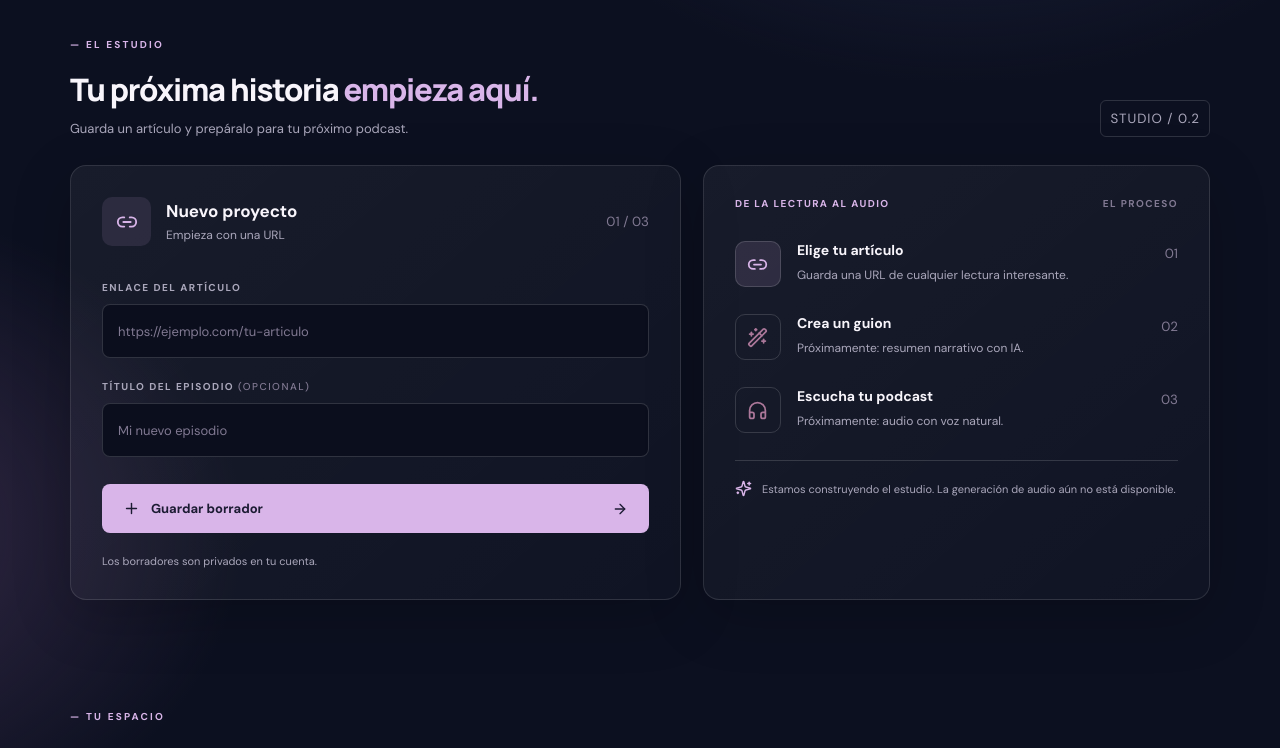
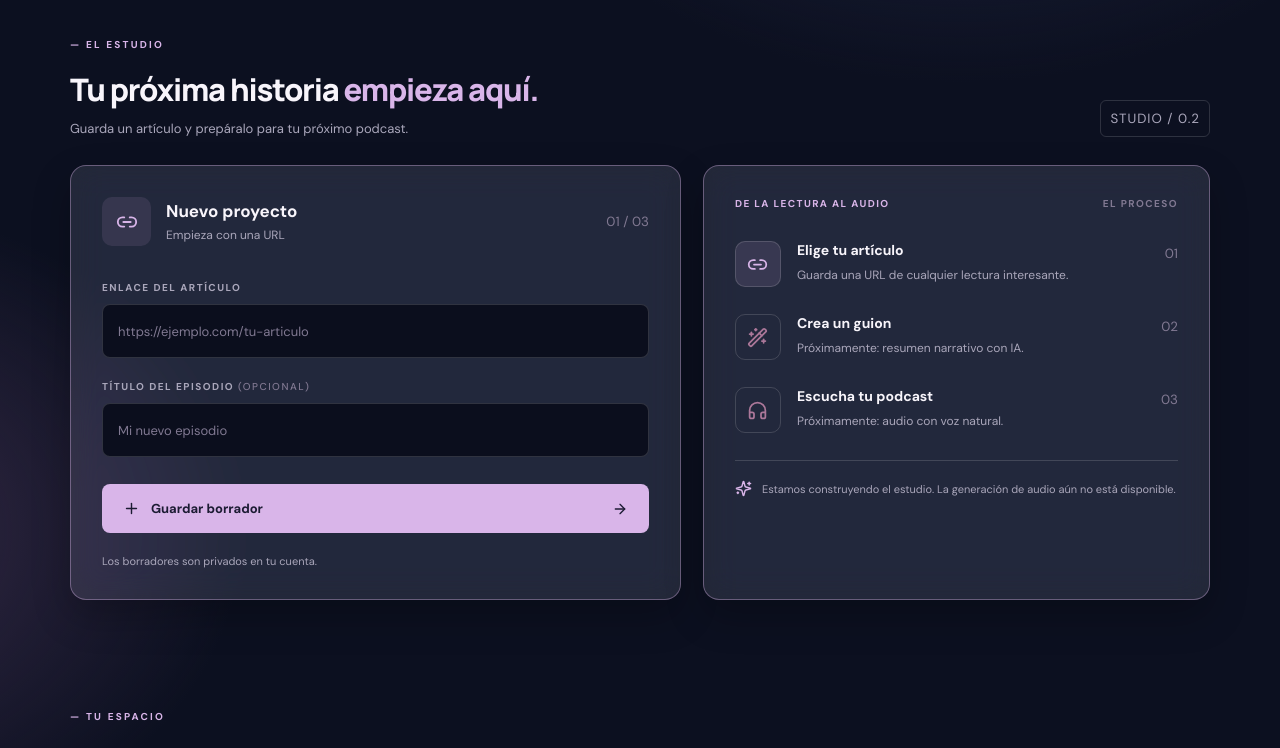
Before and after one commit to blex-ing/mini_podcast, a React (Vite) app in the folder web/: page / in a window 1280 px wide. Shown: the part 669-1417 px from the top of the page. Built offline with nearby package versions, Linux system fonts and the light colour scheme; no server answers.

Commit message:
refactor(ui): adopt shared semantic surface primitives

```diff
--- a/web/src/App.tsx
+++ b/web/src/App.tsx
@@ -62,8 +62,8 @@ export default function App() {
         <div className="hero-visual" aria-label="Ilustración de audio"><div className="halo"><div className="mic"><Mic2 size={69} strokeWidth={1.1}/></div></div><span className="floating floating-top"><Sparkles size={15}/> IDEAS QUE COBRAN VIDA</span><span className="floating floating-bottom">● TU HISTORIA COMIENZA AQUÍ</span><div className="wave">{Array.from({length:23},(_,i)=><i key={i} style={{height:12+Math.abs(Math.sin(i*1.38))*48}}/>)}</div></div>
       </section>
       <section id="estudio" className="studio wrap"><p className="eyebrow">— EL ESTUDIO</p><div className="section-head"><div><h2>Tu próxima historia <span>empieza aquí.</span></h2><p>Guarda un artículo y prepáralo para tu próximo podcast.</p></div><small>STUDIO / 0.2</small></div>
-        <div className="two-cols"><div className="panel editor"><div className="panel-head"><span className="tile"><Link2 size={22}/></span><div><h3>Nuevo proyecto</h3><p>Empieza con una URL</p></div><small>01 / 03</small></div><form onSubmit={save}><label htmlFor="url">ENLACE DEL ARTÍCULO</label><input id="url" required type="url" placeholder="https://ejemplo.com/tu-articulo" value={url} onChange={e=>setUrl(e.target.value)}/><label htmlFor="title">TÍTULO DEL EPISODIO <span>(OPCIONAL)</span></label><input id="title" placeholder="Mi nuevo episodio" maxLength={150} value={title} onChange={e=>setTitle(e.target.value)}/><button className="primary submit" disabled={loading}><Plus size={17}/>{loading?'Guardando...':'Guardar borrador'}<ArrowRight size={16}/></button></form><p className="hint">{hasSupabase?'Los borradores son privados en tu cuenta.':'Vista previa: no se almacenan datos todavía.'}</p>{notice&&<p className="notice" role="status">{notice}</p>}</div>
-        <div className="panel process" id="proceso"><div className="process-head">DE LA LECTURA AL AUDIO <span>EL PROCESO</span></div>{process.map(({icon:Icon,title:stepTitle,detail,active},index)=><div className="process-item" key={stepTitle}><div className={active?'process-icon active':'process-icon'}><Icon size={21}/></div><div><div className="process-name"><h3>{stepTitle}</h3><small>0{index+1}</small></div><p>{detail}</p></div></div>)}<p className="process-note"><Sparkles size={17}/> Estamos construyendo el estudio. La generación de audio aún no está disponible.</p></div></div>
+        <div className="two-cols"><div className="panel editor ui-glass-primary"><div className="panel-head"><span className="tile"><Link2 size={22}/></span><div><h3>Nuevo proyecto</h3><p>Empieza con una URL</p></div><small>01 / 03</small></div><form onSubmit={save}><label htmlFor="url">ENLACE DEL ARTÍCULO</label><input id="url" required type="url" placeholder="https://ejemplo.com/tu-articulo" value={url} onChange={e=>setUrl(e.target.value)}/><label htmlFor="title">TÍTULO DEL EPISODIO <span>(OPCIONAL)</span></label><input id="title" placeholder="Mi nuevo episodio" maxLength={150} value={title} onChange={e=>setTitle(e.target.value)}/><button className="primary submit" disabled={loading}><Plus size={17}/>{loading?'Guardando...':'Guardar borrador'}<ArrowRight size={16}/></button></form><p className="hint">{hasSupabase?'Los borradores son privados en tu cuenta.':'Vista previa: no se almacenan datos todavía.'}</p>{notice&&<p className="notice" role="status">{notice}</p>}</div>
+        <div className="panel process ui-glass-primary" id="proceso"><div className="process-head">DE LA LECTURA AL AUDIO <span>EL PROCESO</span></div>{process.map(({icon:Icon,title:stepTitle,detail,active},index)=><div className="process-item" key={stepTitle}><div className={active?'process-icon active':'process-icon'}><Icon size={21}/></div><div><div className="process-name"><h3>{stepTitle}</h3><small>0{index+1}</small></div><p>{detail}</p></div></div>)}<p className="process-note"><Sparkles size={17}/> Estamos construyendo el estudio. La generación de audio aún no está disponible.</p></div></div>
       </section>
       <section className="library wrap" id="biblioteca"><p className="eyebrow">— TU ESPACIO</p><div className="section-head"><div><h2>Tu biblioteca<span>.</span></h2><p>Un lugar para las historias que quieres contar.</p></div><small>{episodes.length || 'DEMO'} EPISODIOS</small></div><div className="cards">{episodes.length?episodes.map(ep=><article className="episode" key={ep.id}><div className="cover"><BookOpen size={32}/><span>MINI / PODCAST</span></div><div className="episode-body"><small>BORRADOR</small><h3>{ep.title}</h3><a href={ep.source_url} target="_blank" rel="noopener noreferrer">Ver artículo <ArrowRight size={14}/></a></div></article>):<><article className="episode"><div className="cover cover-rose"><BookOpen size={34}/><span>MINI / PODCAST</span></div><div className="episode-body"><small>EJEMPLO VISUAL</small><h3>Historias que vale la pena contar</h3><p>Audio no disponible todavía</p></div></article><article className="episode"><div className="cover cover-blue"><Headphones size={34}/><span>MINI / PODCAST</span></div><div className="episode-body"><small>EJEMPLO VISUAL</small><h3>Una nueva forma de aprender</h3><p>Audio no disponible todavía</p></div></article><a href="#estudio" className="episode add-episode"><span>＋</span><strong>Tu próxima historia</strong><small>Crea tu primer borrador</small><ArrowRight size={19}/></a></>}</div></section>
       <section className="closing wrap"><div><p className="eyebrow">HECHO PARA CREAR</p><h2>Una idea. Una voz. <em>Infinitas historias.</em></h2></div><a className="primary" href="#estudio">Empezar ahora <ArrowRight size={16}/></a></section>
```
